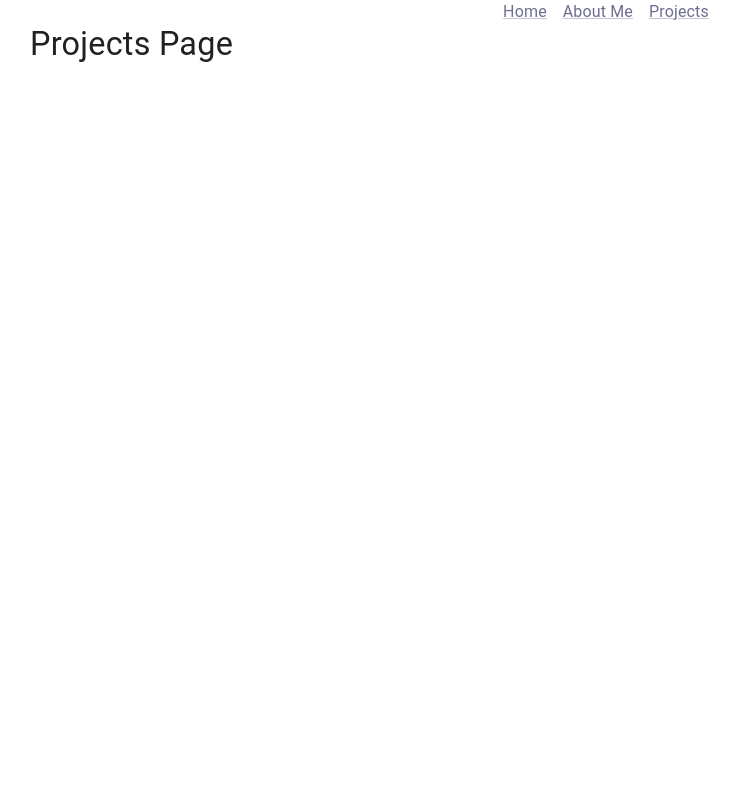
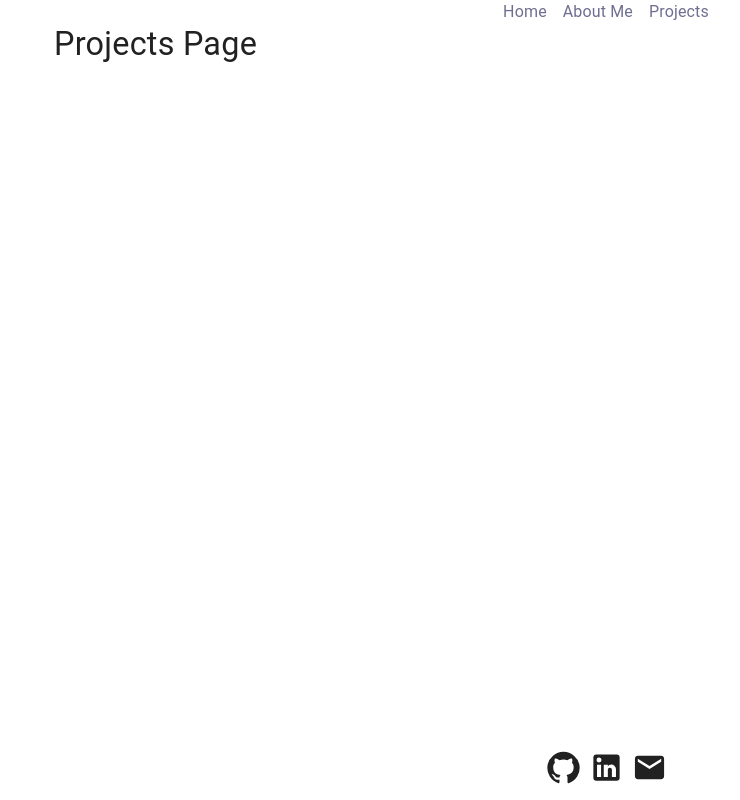
Before and after one commit to edlopez000/portfolio, a React (Vite) app: page /projects in a window 1280 px wide. Shown: the whole page, without its empty margins (34-774 px from the left). Built offline with nearby package versions, Linux system fonts and the light colour scheme.

Commit message:
Footer added

```diff
--- a/package.json
+++ b/package.json
@@ -11,6 +11,7 @@
     "@babel/core": ">=7.0.0 <8.0.0",
     "@emotion/react": "^11.8.2",
     "@emotion/styled": "^11.8.1",
+    "@mui/icons-material": "^5.5.1",
     "@mui/material": "^5.5.3",
     "react": "^17.0.2",
     "react-dom": "^17.0.2",
--- a/src/App.jsx
+++ b/src/App.jsx
@@ -3,6 +3,7 @@ import { Container, CssBaseline } from '@mui/material';
 import React from 'react';
 import { Route, Routes } from 'react-router-dom';
 import Nav from './components/Nav';
+import SocialBar from './components/SocialBar';
 import About from './pages/About';
 import Home from './pages/Home';
 import Projects from './pages/Projects';
@@ -10,7 +11,9 @@ import theme from './theme';
 
 export default function App() {
   return (
-    <Container>
+    <Container
+      sx={{ display: 'flex', flexDirection: 'column', minHeight: '100vh' }}
+    >
       <ThemeProvider theme={theme}>
         <CssBaseline />
         <Nav />
@@ -19,6 +22,7 @@ export default function App() {
           <Route path="/about" element={<About />} />
           <Route path="/projects" element={<Projects />} />
         </Routes>
+        <SocialBar />
       </ThemeProvider>
     </Container>
   );
--- /dev/null
+++ b/src/components/SocialBar.jsx
@@ -0,0 +1,37 @@
+import { Email as EmailIcon } from '@mui/icons-material';
+import GitHubIcon from '@mui/icons-material/GitHub';
+import LinkedInIcon from '@mui/icons-material/LinkedIn';
+import { Container, Link, Stack } from '@mui/material';
+import React from 'react';
+
+export default function SocialBar() {
+  return (
+    <Container>
+      <Stack direction="row" spacing={1} justifyContent="center" mb={1}>
+        <Link
+          href="https://github.com/edlopez000/"
+          color="inherit"
+          target="_blank"
+          rel="noopener"
+        >
+          <GitHubIcon fontSize="large" />
+        </Link>
+        <Link
+          href="https://www.linkedin.com/in/edwardlopezramos/"
+          color="inherit"
+          target="_blank"
+          rel="noopener"
+        >
+          <LinkedInIcon fontSize="large" />
+        </Link>
+        <Link
+          href="mailto:lopez.edward@outlook.com"
+          color="inherit"
+          target="_blank"
+        >
+          <EmailIcon fontSize="large" />
+        </Link>
+      </Stack>
+    </Container>
+  );
+}
--- a/src/pages/About.jsx
+++ b/src/pages/About.jsx
@@ -1,9 +1,9 @@
-import { Typography } from '@mui/material';
+import { Container, Typography } from '@mui/material';
 import React from 'react';
 export default function About() {
   return (
-    <>
+    <Container sx={{ flexGrow: 1 }}>
       <Typography variant="h4">About Page</Typography>
-    </>
+    </Container>
   );
 }
--- a/src/pages/Home.jsx
+++ b/src/pages/Home.jsx
@@ -1,9 +1,9 @@
-import { Typography } from '@mui/material';
+import { Container, Typography } from '@mui/material';
 import React from 'react';
 export default function Home() {
   return (
-    <>
+    <Container sx={{ flexGrow: 1 }}>
       <Typography variant="h4">Home Page</Typography>
-    </>
+    </Container>
   );
 }
--- a/src/pages/Projects.jsx
+++ b/src/pages/Projects.jsx
@@ -1,9 +1,9 @@
-import { Typography } from '@mui/material';
+import { Container, Typography } from '@mui/material';
 import React from 'react';
 export default function Projects() {
   return (
-    <>
+    <Container sx={{ flexGrow: 1 }}>
       <Typography variant="h4">Projects Page</Typography>
-    </>
+    </Container>
   );
 }
--- a/src/theme.js
+++ b/src/theme.js
@@ -10,6 +10,15 @@ let theme = createTheme({
       main: '#f50057',
     },
   },
+  components: {
+    MuiLink: {
+      styleOverrides: {
+        underlineAlways: {
+          textDecoration: 'none',
+        },
+      },
+    },
+  },
 });
 
 theme = responsiveFontSizes(theme);
```
Also changed, not shown: 1 other file (tests, documents, lock files or other folders).
